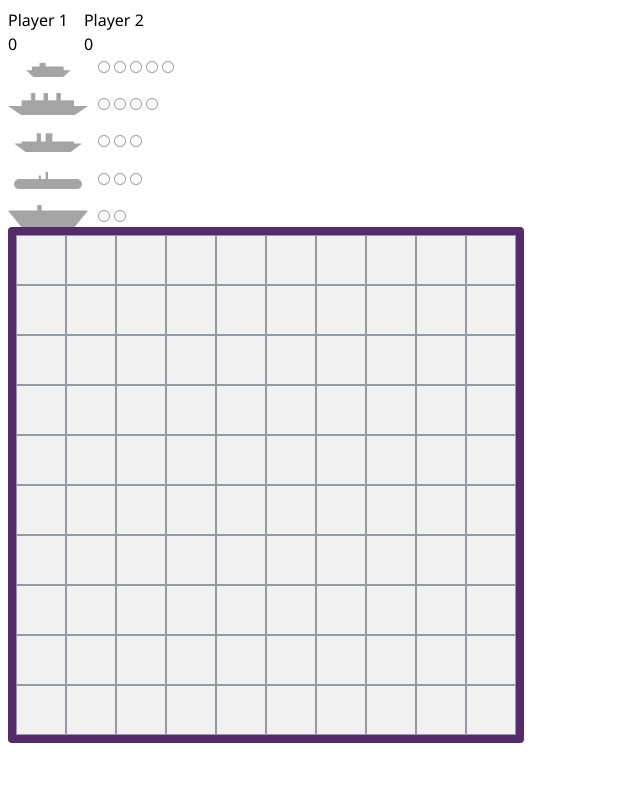
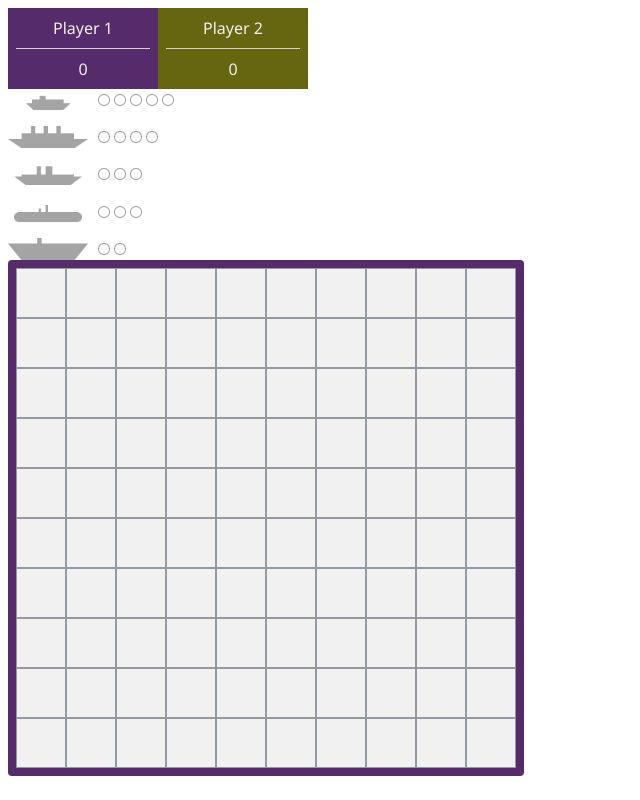
Before and after one commit to dmclavel/battleship, a React (Vite) app: page / in a window 1280 px wide. Shown: the whole page, without its empty margins (0-640 px from the left). Built offline with nearby package versions, Linux system fonts and the light colour scheme.

Commit message:
Apply styling to Players component

```diff
--- a/src/features/players/Players.tsx
+++ b/src/features/players/Players.tsx
@@ -4,6 +4,7 @@ import { initializePlayersList } from './actions';
 
 import Box from '@mui/material/Box';
 import Typography from '@mui/material/Typography';
+import Divider from '@mui/material/Divider';
 import Grid from '../../common/Grid';
 
 import type { FC } from 'react';
@@ -33,13 +34,32 @@ const Players: FC<BoardProps> = ({
   players,
   playersConfig,
 }) => {
+  const colorScheme = ['primary.500', 'secondary.500'];
+
   useEffect(() => {
     dispatchInitializePlayers(playersConfig.players);
   }, []);
 
-  const mappedPlayersBox = Object.values(players).map((player) => (
-    <Grid key={player.id} flexDirection="column">
+  const mappedPlayersBox = Object.values(players).map((player, index) => (
+    <Grid
+      key={player.id}
+      flexDirection="column"
+      alignItems="center"
+      sx={{
+        padding: '0.5rem',
+        width: '150px',
+        color: 'grey.100',
+        backgroundColor: colorScheme[index] ?? 'primary.500',
+      }}
+    >
       <Typography>Player {player.order}</Typography>
+      <Divider
+        sx={{
+          backgroundColor: 'grey.100',
+          width: '100%',
+          margin: '0.5rem 0',
+        }}
+      />
       <Typography data-testid={`${player.id}-score`}>
         {player.points}
       </Typography>
@@ -48,7 +68,10 @@ const Players: FC<BoardProps> = ({
 
   return (
     <Box>
-      <Grid container spacing={2}>
+      <Grid
+        container
+        width={['300px', '300px', '300px']}
+      >
         {mappedPlayersBox}
       </Grid>
     </Box>
```
